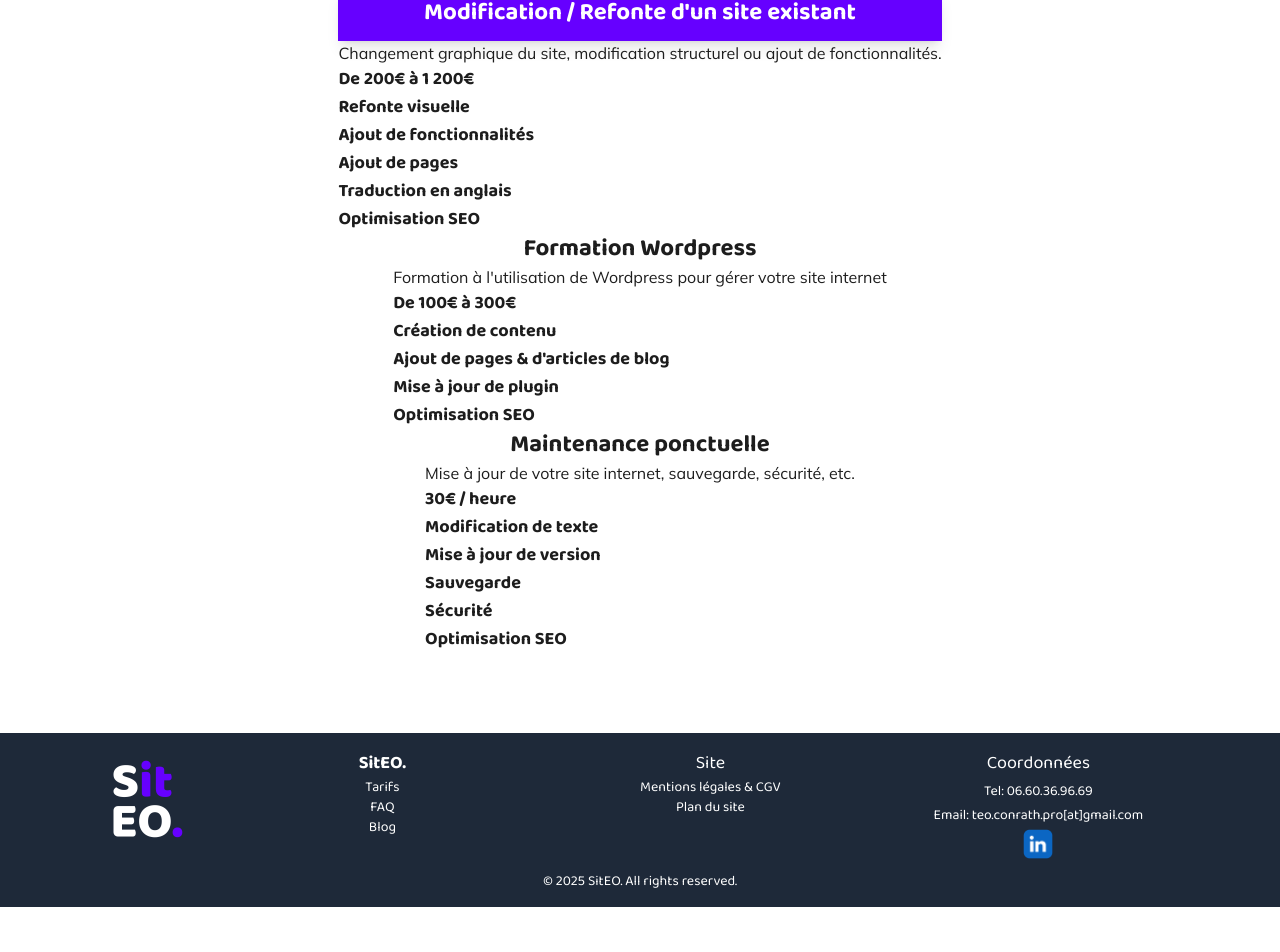
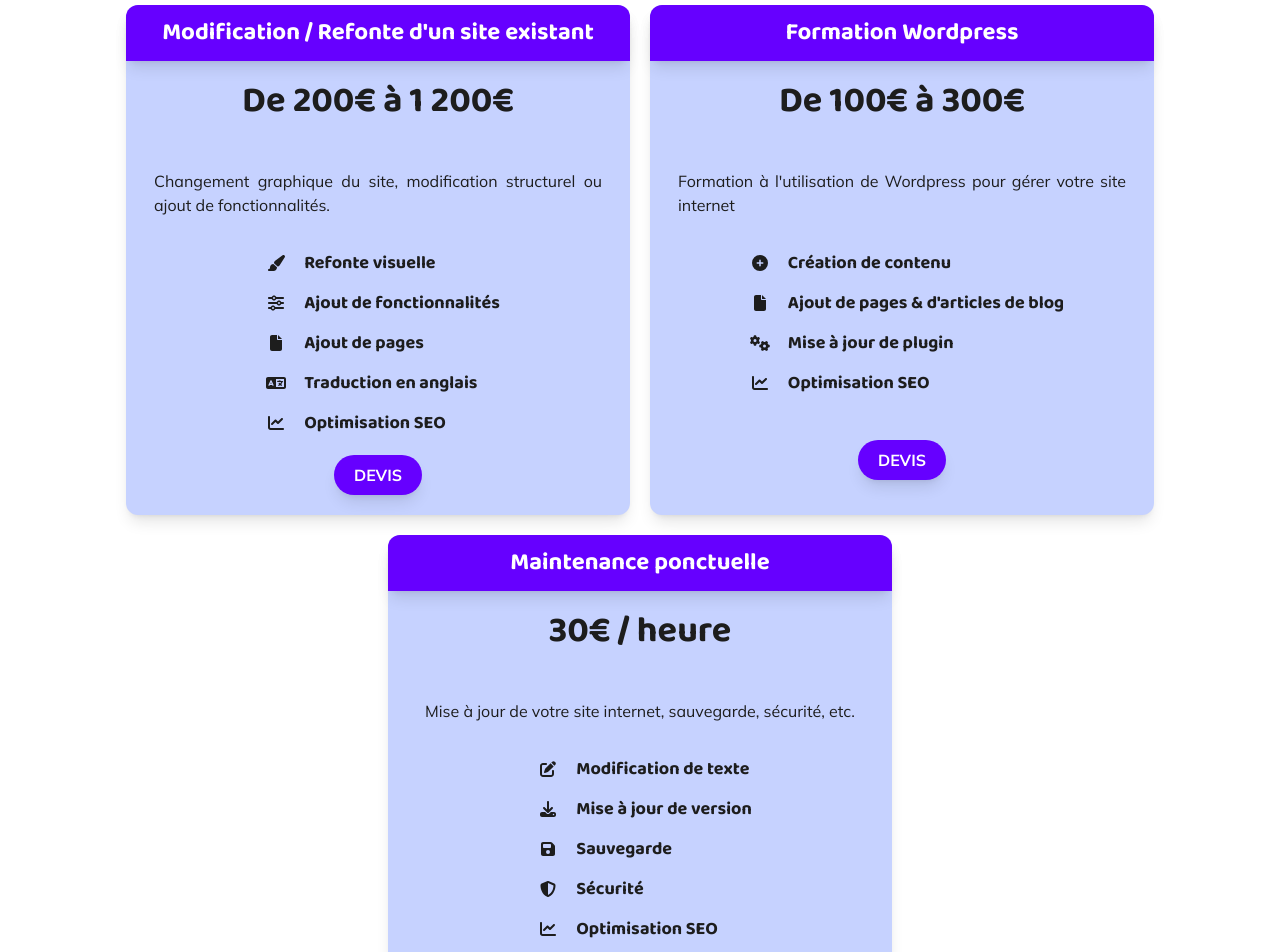
Before and after one commit to teo-crth/siteo, a Next.js app: page /tarifs in a window 1280 px wide. Shown: the part 1135-2087 px from the top of the page. Before the commit the page ends 2042 px from the top, so only its background shows below. Built offline with nearby package versions, Linux system fonts and the light colour scheme.

Commit message:
icon service page

```diff
--- a/app/tarifs/page.tsx
+++ b/app/tarifs/page.tsx
@@ -1,7 +1,26 @@
 import React from 'react';
 import Link from 'next/link';
 import { FontAwesomeIcon } from '@fortawesome/react-fontawesome';
-import { faTruckFast, faMobileScreenButton, faEnvelope, faPaintBrush, faChartLine, faFilter, faCreditCard, faShirt, faPercent } from '@fortawesome/free-solid-svg-icons';
+import {
+    faTruckFast,
+    faMobileScreenButton,
+    faEnvelope,
+    faPaintBrush,
+    faChartLine,
+    faFilter,
+    faCreditCard,
+    faShirt,
+    faPercent,
+    faSliders,
+    faFile,
+    faLanguage,
+    faGears,
+    faCirclePlus,
+    faShieldHalved,
+    faFloppyDisk,
+    faDownload,
+    faPenToSquare
+} from '@fortawesome/free-solid-svg-icons';
 import type { Metadata } from "next";
 import Button from '../components/ui/button';
 
@@ -18,12 +37,12 @@
             <section className="container-tarifs-site flex flex-wrap items-start justify-center w-full gap-3">
                 <h2 className='font-title font-bold text-center text-4xl w-full mb-3'>Prix pour la création d'un site web</h2>
                 <article className="card-landing rounded-xl shadow-lg h-[600px] w-[350px] bg-indigo-200 relative">
-                    <header className='header-card bg-secondary text-light rounded-t-xl p-3 shadow-lg h-[100px] w-full flex flex-col items-center justify-center'>
+                    <header className='header-card bg-secondary text-light rounded-t-xl p-3 shadow-lg h-[100px] w-full flex flex-col items-center justify-center relative'>
                         <h3 className='font-title font-bold text-4xl'>Site vitrine</h3>
-                        <p className='font-title text-xl'>(1 page)</p>
+                        <p className='font-title text-xl absolute bottom-2'>(1 page)</p>
                     </header>
-                    <h4 className='font-title font-bold text-2xl md:text-4xl lg:text-4xl xl:text-4xl text-center p-5'>De 450€ à 1 200€</h4>
-                    <main className='flex flex-col items-center justify-center p-7 gap-3'>
+                    <h4 className='font-title font-bold text-2xl md:text-4xl lg:text-4xl xl:text-4xl text-center p-5 text-dark'>De 450€ à 1 200€</h4>
+                    <main className='flex flex-col items-center justify-center p-7 gap-3 text-dark'>
                         <p className='text-justify text-lg'>Présentation de votre entreprise ou projet en une seule page, claire, ergonomique et rapide à charger</p>
                         <ul className='list-tarifs font-title font-bold flex flex-col mt-5 gap-3'>
                             <div className="container-li flex items-center gap-2">
@@ -48,8 +67,8 @@
                     <header className='header-card bg-secondary text-light rounded-t-xl p-3 shadow-lg w-full h-[100px] flex flex-col items-center justify-center'>
                         <h3 className='font-title font-bold text-4xl text-center'>Site vitrine +</h3>
                     </header>
-                    <h4 className='font-title font-bold text-2xl md:text-4xl lg:text-4xl xl:text-4xl text-center p-5'>De 750€ à 3 000€</h4>
-                    <main className='flex flex-col items-center justify-center p-7 gap-3'>
+                    <h4 className='font-title font-bold text-2xl md:text-4xl lg:text-4xl xl:text-4xl text-center text-dark p-5 '>De 750€ à 3 000€</h4>
+                    <main className='flex flex-col items-center justify-center text-dark p-7 gap-3'>
                         <p className='text-justify text-lg'>Site de présentation de votre activité. Avec un nombre de pages et de fonctionnalités adaptées à vos besoins.</p>
                         <ul className='list-tarifs font-title font-bold flex flex-col mt-5 gap-3'>
                         <div className="container-li flex items-center gap-2">
@@ -78,8 +97,8 @@
                     <header className='header-card bg-secondary text-light rounded-t-xl p-3 shadow-lg w-full h-[100px] flex flex-col items-center justify-center'>
                         <h3 className='font-title font-bold text-4xl text-center'>Site E-commerce</h3>
                     </header>
-                    <h4 className='font-title font-bold text-2xl md:text-4xl lg:text-4xl xl:text-4xl text-center p-5'>De 3 000€ à 7 000€</h4>
-                    <main className='flex flex-col items-center justify-center p-7 gap-3'>
+                    <h4 className='font-title font-bold text-2xl md:text-4xl lg:text-4xl xl:text-4xl text-center text-dark p-5'>De 3 000€ à 7 000€</h4>
+                    <main className='flex flex-col items-center justify-center text-dark p-7 gap-3'>
                         <p className='text-center'>Création d'un site e-commerce avec tunnel d'achat, panier, page produit et paiement sécurisé</p>
                         <ul className='list-tarifs font-title font-bold flex flex-col mt-5 gap-3'>
                         <div className="container-li flex items-center gap-2">
@@ -105,44 +124,105 @@
                     </div>
                 </article>
             </section>
-            <section className="container-tarifs-divers flex flex-col items-center justify-start w-full">
+            <section className="container-tarifs-divers flex flex-wrap items-start justify-center w-full gap-5">
                 <h2 className='font-title font-bold text-center text-4xl w-full p-10'>Prestations annexes</h2>
-                <article className='card-modification'>
+                <article className='card-modification rounded-xl shadow-lg bg-indigo-200 w-[95%] md:w-[45%] lg:md:w-[45%] xl:md:w-[45%] min-h-[510px] relative'>
                     <header className='header-card bg-secondary text-light rounded-t-xl p-3 shadow-lg text-center'>
                         <h3 className='font-title font-bold text-2xl text-center'>Modification / Refonte d'un site existant</h3>
                     </header>
-                    <p className='text-center'>Changement graphique du site, modification structurel ou ajout de fonctionnalités.</p>
-                    <ul className='list-tarifs'>
-                        <li className='font-title font-bold text-lg'>De 200€ à 1 200€</li>
-                        <li className='font-title font-bold text-lg'>Refonte visuelle</li>
-                        <li className='font-title font-bold text-lg'>Ajout de fonctionnalités</li>
-                        <li className='font-title font-bold text-lg'>Ajout de pages</li>
-                        <li className='font-title font-bold text-lg'>Traduction en anglais</li>
-                        <li className='font-title font-bold text-lg'>Optimisation SEO</li>
-                    </ul>
+                    <h4 className='font-title font-bold text-2xl md:text-4xl lg:text-4xl xl:text-4xl text-center text-dark p-5'>De 200€ à 1 200€</h4>
+                    <main className='flex flex-col items-center justify-center text-dark p-7 gap-3'>
+                        <p className='text-justify'>Changement graphique du site, modification structurel ou ajout de fonctionnalités.</p>
+                        <ul className='list-tarifs font-title font-bold flex flex-col mt-5 gap-3'>
+                        <div className="container-li flex items-center gap-2">
+                            <span className='w-10 flex justify-center'><FontAwesomeIcon icon={faPaintBrush} /></span>
+                            <li className='text-lg'>Refonte visuelle</li>
+                        </div>
+                        <div className="container-li flex items-center gap-2">
+                            <span className='w-10 flex justify-center'><FontAwesomeIcon icon={faSliders} /></span>
+                            <li className='text-lg'>Ajout de fonctionnalités</li>
+                        </div>
+                        <div className="container-li flex items-center gap-2">
+                            <span className='w-10 flex justify-center'><FontAwesomeIcon icon={faFile} /></span>
+                            <li className='text-lg'>Ajout de pages</li>
+                        </div>
+                        <div className="container-li flex items-center gap-2">
+                            <span className='w-10 flex justify-center'><FontAwesomeIcon icon={faLanguage} /></span>
+                            <li className='text-lg'>Traduction en anglais</li>
+                        </div>
+                        <div className="container-li flex items-center gap-2">
+                            <span className='w-10 flex justify-center'><FontAwesomeIcon icon={faChartLine} /></span>
+                            <li className='text-lg'>Optimisation SEO</li>
+                        </div>
+                        </ul>
+                    </main>
+                    <div className="container-buttons flex gap-3 justify-center items-center mt-[15px] w-full absolute bottom-5">
+                        <Button type='button' className='bg-secondary hover:bg-indigo-800 px-5' text="DEVIS" router='/devis'/>
+                    </div>
                 </article>
-                <article className="card-formation">
-                    <h3 className='font-title font-bold text-2xl text-center'>Formation Wordpress</h3>
-                    <p className='text-center'>Formation à l'utilisation de Wordpress pour gérer votre site internet</p>
-                    <ul className='list-tarifs'>
-                        <li className='font-title font-bold text-lg'>De 100€ à 300€</li>
-                        <li className='font-title font-bold text-lg'>Création de contenu</li>
-                        <li className='font-title font-bold text-lg'>Ajout de pages & d'articles de blog</li>
-                        <li className='font-title font-bold text-lg'>Mise à jour de plugin</li>
-                        <li className='font-title font-bold text-lg'>Optimisation SEO</li>
-                    </ul>
+                <article className="card-formation rounded-xl shadow-lg bg-indigo-200 w-[95%] md:w-[45%] lg:md:w-[45%] xl:md:w-[45%] min-h-[510px]">
+                    <header className='header-card bg-secondary text-light rounded-t-xl p-3 shadow-lg text-center'>
+                        <h3 className='font-title font-bold text-2xl text-center'>Formation Wordpress</h3>
+                    </header>
+                    <h4 className='font-title font-bold text-2xl md:text-4xl lg:text-4xl xl:text-4xl text-center text-dark p-5'>De 100€ à 300€</h4>
+                    <main className='flex flex-col items-center justify-center text-dark p-7 gap-3'>
+                        <p className='text-justify'>Formation à l'utilisation de Wordpress pour gérer votre site internet</p>
+                        <ul className='list-tarifs font-title font-bold flex flex-col mt-5 gap-3'>
+                        <div className="container-li flex items-center gap-2">
+                        <span className='w-10 flex justify-center'><FontAwesomeIcon icon={faCirclePlus} /></span>
+                            <li className='font-title font-bold text-lg'>Création de contenu</li>
+                        </div>
+                        <div className="container-li flex items-center gap-2">
+                            <span className='w-10 flex justify-center'><FontAwesomeIcon icon={faFile} /></span>
+                            <li className='font-title font-bold text-lg'>Ajout de pages & d'articles de blog</li>
+                        </div>
+                        <div className="container-li flex items-center gap-2">
+                            <span className='w-10 flex justify-center'><FontAwesomeIcon icon={faGears} /></span>
+                            <li className='font-title font-bold text-lg'>Mise à jour de plugin</li>
+                        </div>
+                        <div className="container-li flex items-center gap-2">
+                            <span className='w-10 flex justify-center'><FontAwesomeIcon icon={faChartLine} /></span>
+                            <li className='font-title font-bold text-lg'>Optimisation SEO</li>
+                        </div>
+                        </ul>
+                    </main>
+                    <div className="container-buttons flex gap-3 justify-center items-center mt-[15px] mb-[15px] w-full">
+                        <Button type='button' className='bg-secondary hover:bg-indigo-800 px-5' text="DEVIS" router='/devis'/>
+                    </div>
                 </article>
-                <article className="card-maintenance">
-                    <h3 className='font-title font-bold text-2xl text-center'>Maintenance ponctuelle</h3>
-                    <p className='text-center'>Mise à jour de votre site internet, sauvegarde, sécurité, etc.</p>
-                    <ul className='list-tarifs'>
-                        <li className='font-title font-bold text-lg'>30€ / heure</li>
-                        <li className='font-title font-bold text-lg'>Modification de texte</li>
-                        <li className='font-title font-bold text-lg'>Mise à jour de version</li>
-                        <li className='font-title font-bold text-lg'>Sauvegarde</li>
-                        <li className='font-title font-bold text-lg'>Sécurité</li>
-                        <li className='font-title font-bold text-lg'>Optimisation SEO</li>
-                    </ul>
+                <article className="card-maintenance  rounded-xl shadow-lg bg-indigo-200 w-[95%] md:w-[45%] lg:md:w-[45%] xl:md:w-[45%] min-h-[510px]">
+                    <header className='header-card bg-secondary text-light rounded-t-xl p-3 shadow-lg text-center'>
+                        <h3 className='font-title font-bold text-2xl text-center'>Maintenance ponctuelle</h3>
+                    </header>
+                    <h4 className='font-title font-bold text-2xl md:text-4xl lg:text-4xl xl:text-4xl text-center text-dark p-5'>30€ / heure</h4>
+                    <main className='flex flex-col items-center justify-center text-dark p-7 gap-3'>
+                        <p className='text-center'>Mise à jour de votre site internet, sauvegarde, sécurité, etc.</p>
+                        <ul className='list-tarifs font-title font-bold flex flex-col mt-5 gap-3'>
+                        <div className="container-li flex items-center gap-2">
+                        <span className='w-10 flex justify-center'><FontAwesomeIcon icon={faPenToSquare} /></span>
+                            <li className='font-title font-bold text-lg'>Modification de texte</li>
+                        </div>
+                        <div className="container-li flex items-center gap-2">
+                        <span className='w-10 flex justify-center'><FontAwesomeIcon icon={faDownload} /></span>
+                            <li className='font-title font-bold text-lg'>Mise à jour de version</li>
+                        </div>
+                        <div className="container-li flex items-center gap-2">
+                        <span className='w-10 flex justify-center'><FontAwesomeIcon icon={faFloppyDisk} /></span>
+                            <li className='font-title font-bold text-lg'>Sauvegarde</li>
+                        </div>
+                        <div className="container-li flex items-center gap-2">
+                        <span className='w-10 flex justify-center'><FontAwesomeIcon icon={faShieldHalved} /></span>
+                            <li className='font-title font-bold text-lg'>Sécurité</li>
+                        </div>
+                        <div className="container-li flex items-center gap-2">
+                        <span className='w-10 flex justify-center'><FontAwesomeIcon icon={faChartLine} /></span>
+                            <li className='font-title font-bold text-lg'>Optimisation SEO</li>
+                        </div>
+                        </ul>
+                    </main>
+                    <div className="container-buttons flex gap-3 justify-center items-center mt-[15px] mb-[15px] w-full">
+                        <Button type='button' className='bg-secondary hover:bg-indigo-800 px-5' text="DEVIS" router='/devis'/>
+                    </div>
                 </article>
             </section>
         </div>
```
